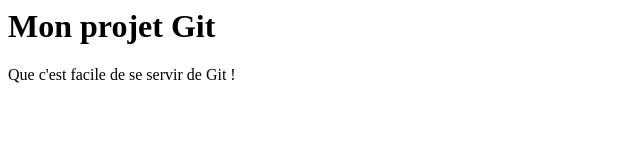
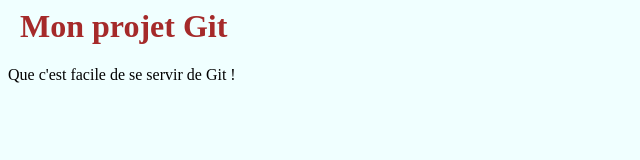
Before and after one commit to nasandratra1/mon_premier_git, a plain HTML site: page index.html in a window 1280 px wide. Shown: the whole page, without its empty margins (0-640 px from the left). Drawn offline with Linux system fonts and the light colour scheme.

Commit message:
Ajout style.css

```diff
--- a/index.html
+++ b/index.html
@@ -5,6 +5,7 @@
         <meta charset="utf-8">
         <meta name="viewport" content="width=device-width">
         <title>mon projet Git</title>
+        <link rel="stylesheet" href="style.css">
     </head>
     <body>
         <h1>Mon projet Git</h1>
--- /dev/null
+++ b/style.css
@@ -0,0 +1,7 @@
+body {
+    background-color: azure;
+}
+h1 {
+    color: brown;
+    margin-left: 12px;
+}
```
